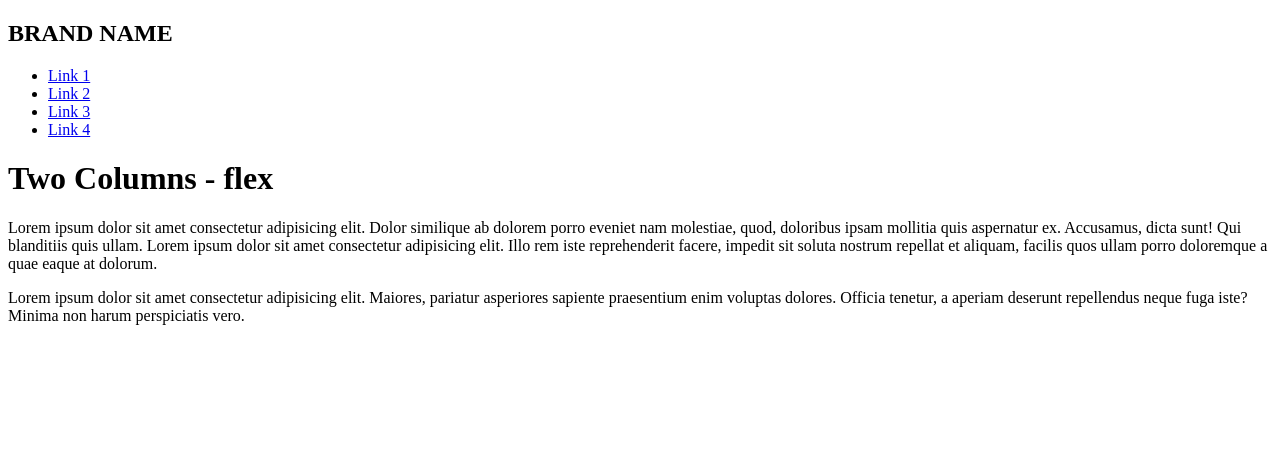
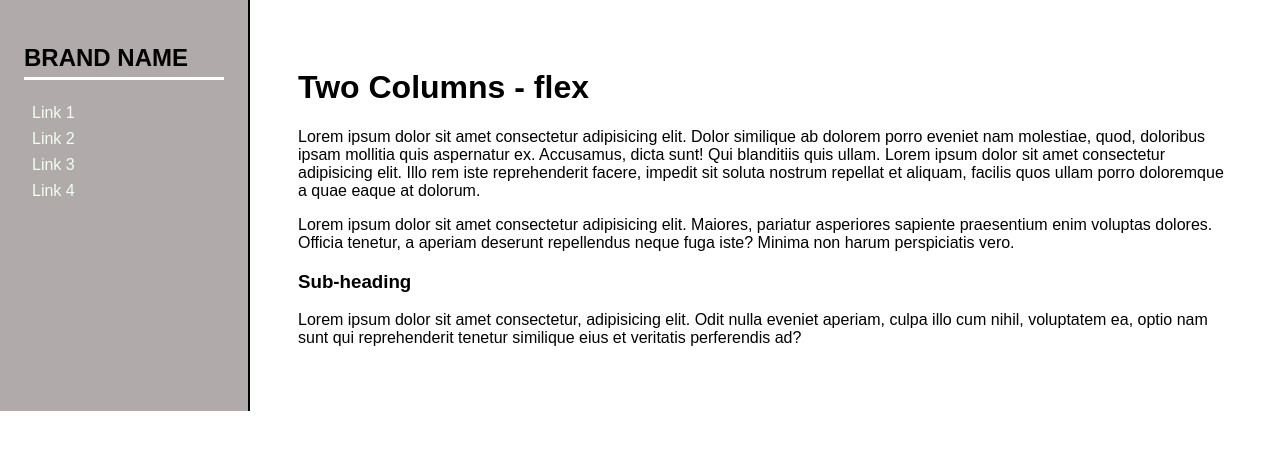
Before and after one commit to Octavious2825/Octavious2825.github.io, a plain HTML site: page two-column-layout-demo/index.html in a window 1280 px wide. Drawn offline with Linux system fonts and the light colour scheme.

Commit message:
two-column-demo

```diff
--- a/two-column-layout-demo/css/style.css
+++ b/two-column-layout-demo/css/style.css
@@ -0,0 +1,41 @@
+*{
+    box-sizing: border-box;
+}
+body{
+    margin: 0px;
+    font-family: sans-serif;
+}
+/* Two Column Styles */
+/* While display flex is the only property you need, remember to use other prop
+to make it look well designed
+*/
+#two-columns{
+    display: flex;
+}
+#sidebar{
+    background-color:rgb(177, 170, 170);
+    width: 250px;
+    padding: 24px;
+    border-right: 2px solid black;
+    h2{
+        border-bottom: 3px solid white;
+        padding-bottom: 5px;
+    }
+    ul{
+        list-style-type: none;
+        padding: 0px ;
+    }
+    ul a{
+        color: honeydew;
+        text-decoration: none;
+    }
+    ul li{
+        padding: 4px 8px;
+    }
+
+}
+#main{
+    padding: 48px;
+    flex: 1;
+
+}
--- a/two-column-layout-demo/index.html
+++ b/two-column-layout-demo/index.html
@@ -17,7 +17,7 @@
                     <li><a href="#">Link 4</a></li>
                 </ul>
             </div>
-            <div ide="main">
+            <div id="main">
                 <h1>Two Columns - flex</h1>
                 <p>
                     Lorem ipsum dolor sit amet consectetur adipisicing elit.
@@ -37,8 +37,12 @@
                         deserunt repellendus neque fuga iste? Minima non
                         harum perspiciatis vero.
                     </p>
+                    <h3>Sub-heading</h3>
                     <p>
-
+                        Lorem ipsum dolor sit amet consectetur, adipisicing
+                        elit. Odit nulla eveniet aperiam, culpa illo cum nihil,
+                        voluptatem ea, optio nam sunt qui reprehenderit tenetur
+                        similique eius et veritatis perferendis ad?
                     </p>
                 </p>
             </div>
```
